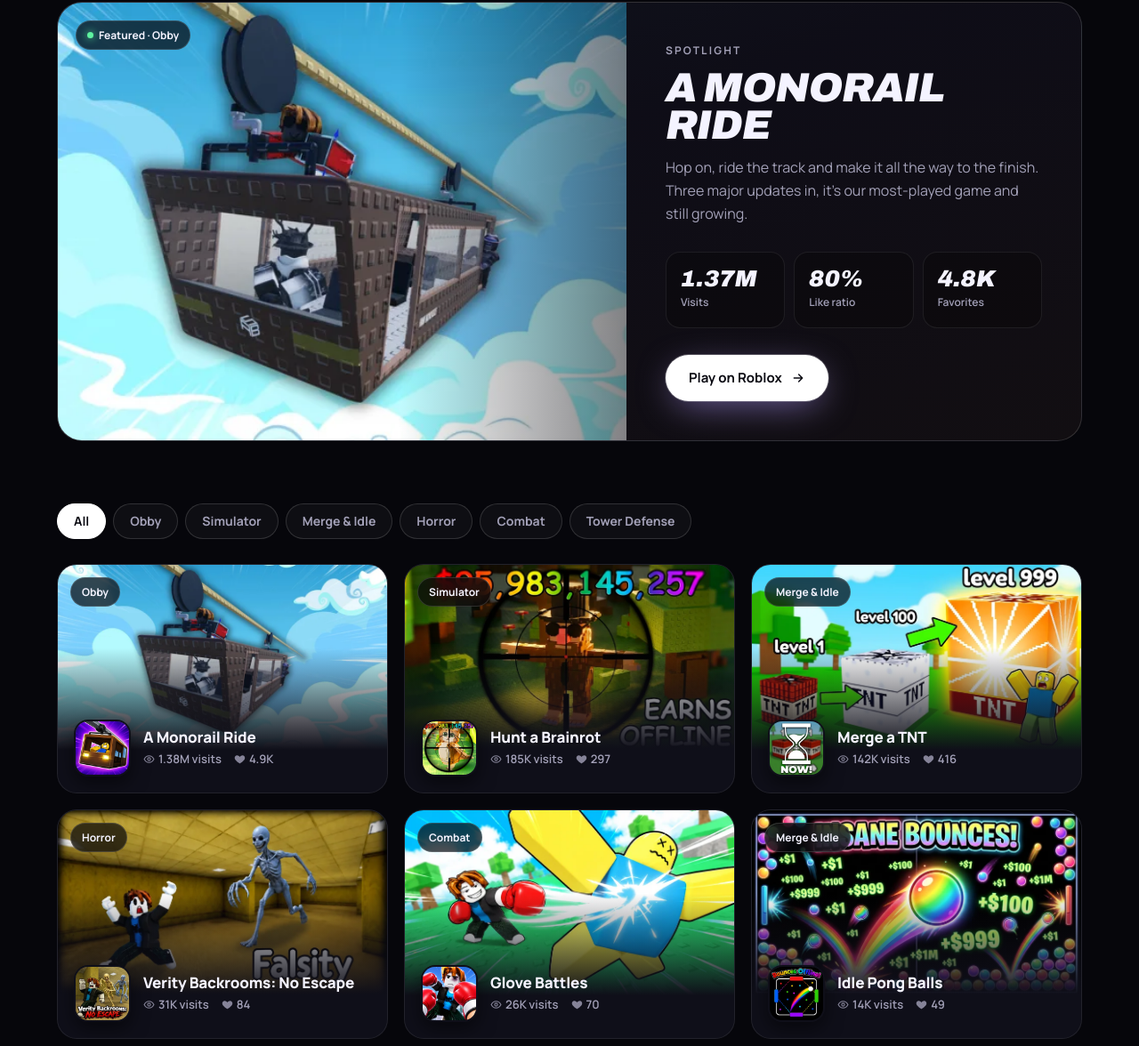
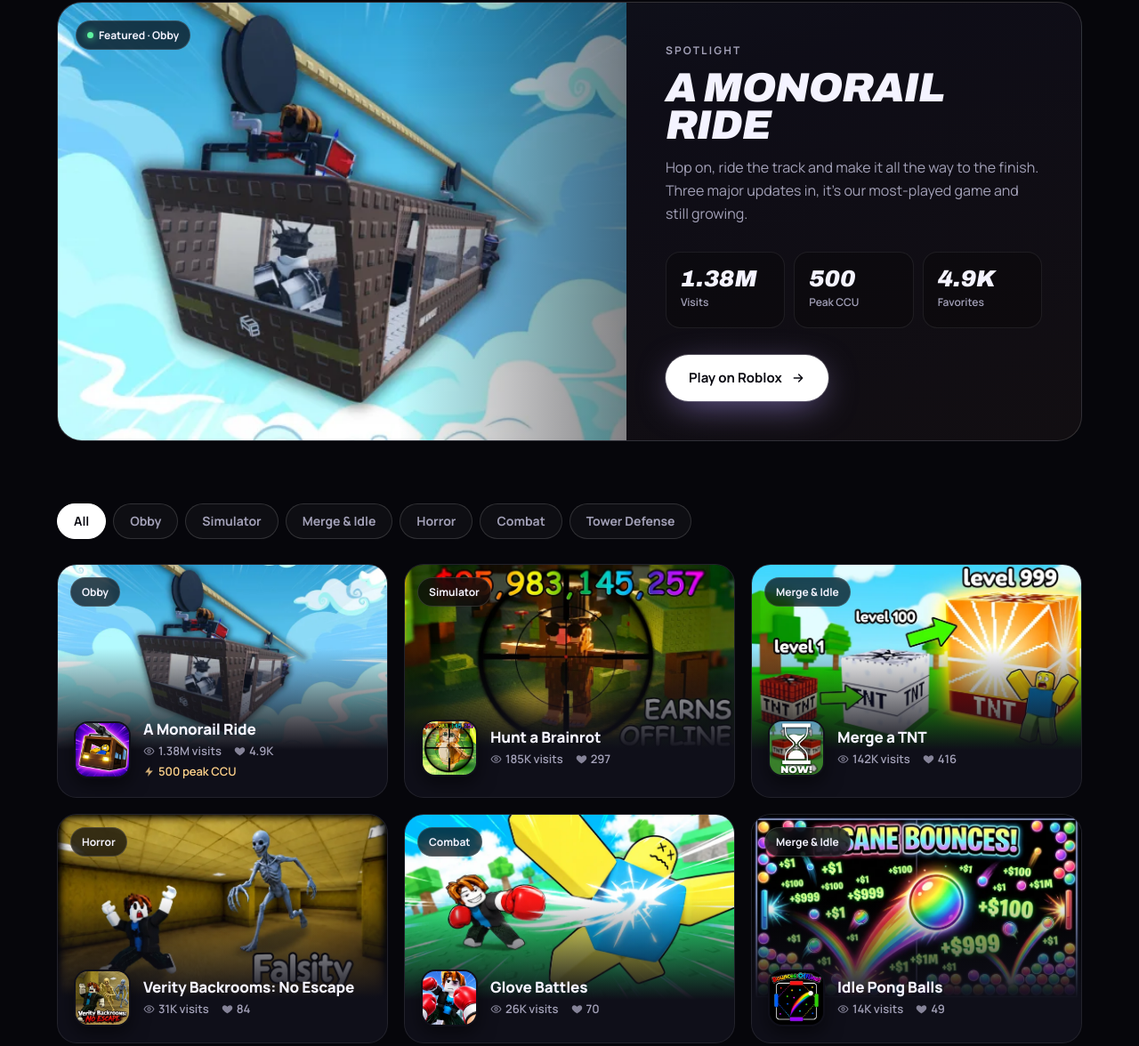
Before and after one commit to daydreamxgames/daydreamxgames.github.io, a plain HTML site: page index.html in a window 1280 px wide. Shown: the part 2289-3465 px from the top of the page at 89% size. Drawn offline with Linux system fonts and the light colour scheme; animation ran at ten frames a second.

Commit message:
Weekly Roblox stats updater and peak CCU
Co-Authored-By: Claude Opus 5.5 <noreply@anthropic.com>

```diff
--- /dev/null
+++ b/data/peaks.json
@@ -0,0 +1,14 @@
+{
+  "8585667092":  { "name": "A Monorail Ride",             "peak": 500 },
+  "9916557889":  { "name": "Hunt a Brainrot",             "peak": null },
+  "10319306193": { "name": "Merge a TNT",                 "peak": null },
+  "10768504535": { "name": "Verity Backrooms: No Escape", "peak": null },
+  "10770538710": { "name": "Glove Battles",               "peak": null },
+  "10619460800": { "name": "Idle Pong Balls",             "peak": null },
+  "10766831071": { "name": "Build & Destroy",             "peak": null },
+  "10774546125": { "name": "Eat the Giant Cheese",        "peak": null },
+  "9378596381":  { "name": "Countries",                   "peak": null },
+  "10764652629": { "name": "Slime Defense",               "peak": null },
+  "10773640095": { "name": "Shred a Million",             "peak": null },
+  "10769914290": { "name": "Destroy the Squishy",         "peak": null }
+}
--- /dev/null
+++ b/data/stats.json
@@ -0,0 +1,89 @@
+{
+  "updatedAt": "2026-11-17T13:34:21Z",
+  "games": {
+    "8585667092": {
+      "visits": 1378559,
+      "favorites": 4885,
+      "playing": 0,
+      "upVotes": 2748,
+      "downVotes": 682
+    },
+    "9916557889": {
+      "visits": 184735,
+      "favorites": 297,
+      "playing": 0,
+      "upVotes": 117,
+      "downVotes": 55
+    },
+    "10319306193": {
+      "visits": 142321,
+      "favorites": 416,
+      "playing": 0,
+      "upVotes": 73,
+      "downVotes": 29
+    },
+    "10768504535": {
+      "visits": 30894,
+      "favorites": 84,
+      "playing": 0,
+      "upVotes": 5,
+      "downVotes": 1
+    },
+    "10770538710": {
+      "visits": 26277,
+      "favorites": 70,
+      "playing": 0,
+      "upVotes": 11,
+      "downVotes": 3
+    },
+    "10619460800": {
+      "visits": 13870,
+      "favorites": 49,
+      "playing": 0,
+      "upVotes": 10,
+      "downVotes": 7
+    },
+    "10766831071": {
+      "visits": 12394,
+      "favorites": 59,
+      "playing": 0,
+      "upVotes": 4,
+      "downVotes": 1
+    },
+    "10774546125": {
+      "visits": 13556,
+      "favorites": 287,
+      "playing": 21,
+      "upVotes": 23,
+      "downVotes": 9
+    },
+    "9378596381": {
+      "visits": 11546,
+      "favorites": 65,
+      "playing": 0,
+      "upVotes": 25,
+      "downVotes": 5
+    },
+    "10764652629": {
+      "visits": 9890,
+      "favorites": 210,
+      "playing": 0,
+      "upVotes": 22,
+      "downVotes": 3
+    },
+    "10773640095": {
+      "visits": 3242,
+      "favorites": 23,
+      "playing": 1,
+      "upVotes": 7,
+      "downVotes": 7
+    },
+    "10769914290": {
+      "visits": 2386,
+      "favorites": 15,
+      "playing": 0,
+      "upVotes": 5,
+      "downVotes": 2
+    }
+  }
+}
--- a/index.html
+++ b/index.html
@@ -177,11 +177,12 @@ button{font:inherit;color:inherit;background:none;border:0;cursor:pointer}
 .game .info{display:flex;gap:14px;align-items:center;padding:0 18px 18px;margin-top:-34px;position:relative;z-index:1}
 .game .icon{width:64px;height:64px;border-radius:16px;flex:none;border:2px solid #0f0f19;box-shadow:0 8px 20px rgba(0,0,0,.5);object-fit:cover}
 .game h3{font-size:17px;font-weight:800;line-height:1.25;letter-spacing:-.01em}
-.game .sub{display:flex;gap:14px;font-size:13px;color:var(--muted);font-weight:600;margin-top:4px}
+.game .sub{display:flex;flex-wrap:wrap;column-gap:14px;row-gap:2px;font-size:13px;color:var(--muted);font-weight:600;margin-top:4px}
 .game .sub svg{width:13px;height:13px;vertical-align:-2px;margin-right:4px;opacity:.8}
 .game .play{position:absolute;right:16px;top:16px;z-index:2;width:42px;height:42px;border-radius:50%;background:#fff;color:#0a0a12;display:grid;place-items:center;transform:scale(.6);opacity:0;transition:all .35s cubic-bezier(.2,.8,.2,1)}
 .game:hover .play,.game:focus-visible .play{transform:none;opacity:1}
 .game .play svg{width:16px;height:16px;margin-left:2px}
+.game .pk{color:#ffd28a}
 .note{color:var(--dim);font-size:13px;margin-top:22px}
 
 /* ---------- process ---------- */
@@ -321,6 +322,7 @@ footer{border-top:1px solid var(--line);padding:70px 0 40px;position:relative;ov
     <symbol id="arrow" viewBox="0 0 24 24"><path fill="none" stroke="currentColor" stroke-width="2.2" stroke-linecap="round" stroke-linejoin="round" d="M5 12h14M13 6l6 6-6 6"/></symbol>
     <symbol id="play" viewBox="0 0 24 24"><path fill="currentColor" d="M7 4.5v15a1 1 0 0 0 1.5.86l12.5-7.5a1 1 0 0 0 0-1.72L8.5 3.64A1 1 0 0 0 7 4.5z"/></symbol>
     <symbol id="eye" viewBox="0 0 24 24"><path fill="none" stroke="currentColor" stroke-width="2" d="M2 12s3.6-7 10-7 10 7 10 7-3.6 7-10 7S2 12 2 12z"/><circle cx="12" cy="12" r="3" fill="none" stroke="currentColor" stroke-width="2"/></symbol>
+    <symbol id="bolt" viewBox="0 0 24 24"><path fill="currentColor" d="M13.5 2 4 14h7l-1.5 8L20 10h-7l.5-8z"/></symbol>
     <symbol id="heart" viewBox="0 0 24 24"><path fill="currentColor" d="M12 21s-7.5-4.6-10-9.2C.3 8.4 2.4 4 6.5 4c2.3 0 3.9 1.3 5.5 3.2C13.6 5.3 15.2 4 17.5 4 21.6 4 23.7 8.4 22 11.8 19.5 16.4 12 21 12 21z"/></symbol>
     <symbol id="check" viewBox="0 0 24 24"><circle cx="12" cy="12" r="10" fill="currentColor" opacity=".16"/><path fill="none" stroke="currentColor" stroke-width="2.2" stroke-linecap="round" stroke-linejoin="round" d="M7.5 12.5l3 3 6-6.5"/></symbol>
     <symbol id="discord" viewBox="0 0 24 24"><path fill="currentColor" d="M20.3 4.4A19.6 19.6 0 0 0 15.4 3l-.6 1.3a18 18 0 0 0-5.6 0L8.6 3a19.5 19.5 0 0 0-4.9 1.5C.6 9.1-.3 13.6.1 18.1A19.8 19.8 0 0 0 6.1 21l1.3-2.1c-.7-.3-1.4-.6-2-1l.5-.4a14 14 0 0 0 12.2 0l.5.4c-.6.4-1.3.7-2 1l1.3 2.1a19.7 19.7 0 0 0 6-2.9c.5-5.2-.8-9.7-3.6-13.7zM8 15.3c-1.2 0-2.2-1.1-2.2-2.4s1-2.4 2.2-2.4 2.2 1.1 2.2 2.4-1 2.4-2.2 2.4zm8 0c-1.2 0-2.2-1.1-2.2-2.4s1-2.4 2.2-2.4 2.2 1.1 2.2 2.4-1 2.4-2.2 2.4z"/></symbol>
@@ -450,9 +452,9 @@ footer{border-top:1px solid var(--line);padding:70px 0 40px;position:relative;ov
         <h3 class="display" style="margin-top:12px">A Monorail Ride</h3>
         <p>Hop on, ride the track and make it all the way to the finish. Three major updates in, it's our most-played game and still growing.</p>
         <div class="kpis">
-          <div class="kpi"><b>1.37M</b><span>Visits</span></div>
-          <div class="kpi"><b>80%</b><span>Like ratio</span></div>
-          <div class="kpi"><b>4.8K</b><span>Favorites</span></div>
+          <div class="kpi"><b id="kpiVisits">1.37M</b><span>Visits</span></div>
+          <div class="kpi"><b id="kpiPeak">500</b><span>Peak CCU</span></div>
+          <div class="kpi"><b id="kpiFavs">4.8K</b><span>Favorites</span></div>
         </div>
         <div><a class="btn btn-primary" href="https://www.roblox.com/games/84994213239994/A-Monorail-Ride" target="_blank" rel="noopener">Play on Roblox <svg class="arr" width="16" height="16"><use href="#arrow"/></svg></a></div>
       </div>
@@ -462,7 +464,7 @@ footer{border-top:1px solid var(--line);padding:70px 0 40px;position:relative;ov
       <div class="filters" id="filters" role="tablist" aria-label="Filter games"></div>
     </div>
     <div class="games" id="gameGrid"></div>
-    <p class="note">Visit counts from Roblox, November 2026.</p>
+    <p class="note" id="statsNote">Stats from Roblox, updated every week. Peak CCU is each game's all-time high.</p>
   </div>
 </section>
 
@@ -644,9 +646,43 @@ grid.innerHTML = GAMES.map(g=>`
     <span class="play"><svg><use href="#play"/></svg></span>
     <div class="info">
       <img class="icon" src="assets/games/${g.u}-icon.webp" alt="" loading="lazy">
-      <div><h3>${g.n}</h3><div class="sub"><span><svg><use href="#eye"/></svg>${fmt(g.v)} visits</span><span><svg><use href="#heart"/></svg>${fmt(g.f)}</span></div></div>
+      <div><h3>${g.n}</h3><div class="sub"><span><svg><use href="#eye"/></svg><span data-visits="${g.u}">${fmt(g.v)}</span> visits</span><span><svg><use href="#heart"/></svg><span data-favs="${g.u}">${fmt(g.f)}</span></span><span class="pk" data-peak="${g.u}" hidden><svg><use href="#bolt"/></svg><span></span> peak CCU</span></div></div>
     </div>
   </a>`).join('');
+
+/* ----- live stats: data/stats.json is refreshed weekly by GitHub Actions; data/peaks.json is edited by hand ----- */
+async function loadStats(){
+  try{
+    const [st, pk] = await Promise.all([
+      fetch('data/stats.json',{cache:'no-cache'}).then(r=>r.ok?r.json():null),
+      fetch('data/peaks.json',{cache:'no-cache'}).then(r=>r.ok?r.json():null)
+    ]);
+    let visits=0, favs=0;
+    for(const g of GAMES){
+      const s = st && st.games && st.games[g.u];
+      if(s){ g.v=s.visits; g.f=s.favorites; }
+      visits+=g.v; favs+=g.f;
+      const v=$(`[data-visits="${g.u}"]`), f=$(`[data-favs="${g.u}"]`);
+      if(v) v.textContent=fmt(g.v);
+      if(f) f.textContent=fmt(g.f);
+      const peak = pk && pk[g.u] && pk[g.u].peak;
+      const pe=$(`[data-peak="${g.u}"]`);
+      if(pe && peak){ pe.querySelector('span').textContent=fmt(peak); pe.hidden=false; }
+      if(g.u===8585667092){
+        $('#kpiVisits').textContent=fmt(g.v); $('#kpiFavs').textContent=fmt(g.f);
+        if(peak) $('#kpiPeak').textContent=fmt(peak);
+      }
+    }
+    const hv=$('[data-count][data-suffix="M+"]'), hf=$('[data-count][data-suffix="K+"]');
+    if(hv) hv.dataset.count=(Math.floor(visits/1e5)/10).toFixed(1);
+    if(hf) hf.dataset.count=(Math.floor(favs/100)/10).toFixed(1);
+    if(st && st.updatedAt){
+      const d=new Date(st.updatedAt).toLocaleDateString('en-US',{month:'long',day:'numeric',year:'numeric'});
+      $('#statsNote').textContent=`Stats from Roblox, updated weekly (last update ${d}). Peak CCU is each game's all-time high.`;
+    }
+  }catch(e){ /* keep the built-in numbers */ }
+}
+const statsReady = loadStats();
 
 const genres = ['All', ...new Set(GAMES.map(g=>g.g))];
 const filters = $('#filters');
@@ -717,7 +753,7 @@ function count(el){
     if(k<1) requestAnimationFrame(tick);
   })(t0);
 }
-setTimeout(()=>$$('[data-count]').forEach(count),500);
+Promise.race([statsReady, new Promise(r=>setTimeout(r,1200))]).then(()=>setTimeout(()=>$$('[data-count]').forEach(count),200));
 
 /* ----- nav ----- */
 const nav=$('#nav'), menuBtn=$('#menuBtn');
```
Also changed, not shown: 3 other files.
